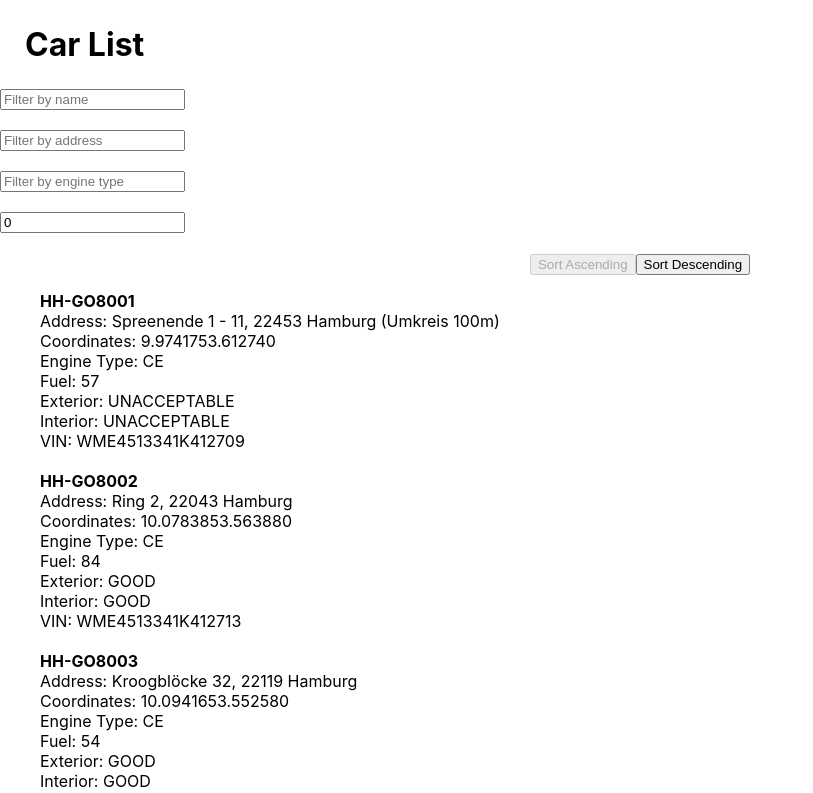
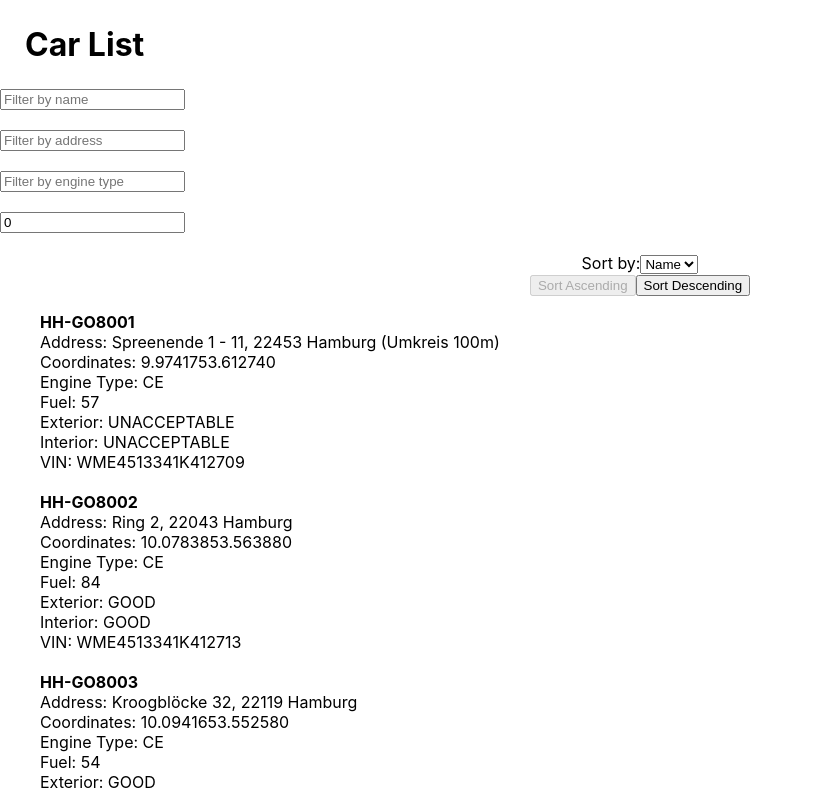
Before and after one commit to kikani-parth/car-map, a React (Create React App) app: page / in a window 1280 px wide. Shown: the top 793 px of the page, without its empty margins (0-813 px from the left). Built offline with nearby package versions, Linux system fonts and the light colour scheme.

Commit message:
add functionality to 'sort' by 'fuel'

```diff
--- a/src/components/FilteredCarList.tsx
+++ b/src/components/FilteredCarList.tsx
@@ -20,6 +20,7 @@ const FilteredCarList: React.FC<FilteredCarListProps> = ({ cars }) => {
     fuel: 0,
   });
   const [sortOrder, setSortOrder] = useState<'asc' | 'desc'>('asc');
+  const [sortBy, setSortBy] = useState<'name' | 'fuel'>('name');
 
   const handleFilterChange = (filterType: string, value: string) => {
     setFilters((prevFilters) => ({
@@ -37,13 +38,18 @@ const FilteredCarList: React.FC<FilteredCarListProps> = ({ cars }) => {
     filters.fuel
   );
 
-  const sortedCars = sortCars(filteredCars, sortOrder);
+  const sortedCars = sortCars(filteredCars, sortOrder, sortBy);
 
   return (
     <div>
       <h1 style={{ textAlign: 'left', margin: '25px' }}>Car List</h1>
       <FilterControls filters={filters} onFilterChange={handleFilterChange} />
-      <SortControls sortOrder={sortOrder} onSortChange={setSortOrder} />
+      <SortControls
+        sortOrder={sortOrder}
+        sortBy={sortBy}
+        onSortChange={setSortOrder}
+        onSortByChange={setSortBy}
+      />
       <CarList cars={sortedCars} />
     </div>
   );
--- a/src/components/SortControls.tsx
+++ b/src/components/SortControls.tsx
@@ -2,14 +2,29 @@ import React from 'react';
 
 interface SortControlsProps {
   sortOrder: 'asc' | 'desc';
+  sortBy: 'name' | 'fuel';
   onSortChange: (order: 'asc' | 'desc') => void;
+  onSortByChange: (sortBy: 'name' | 'fuel') => void;
 }
 
 const SortControls: React.FC<SortControlsProps> = ({
   sortOrder,
+  sortBy,
   onSortChange,
+  onSortByChange,
 }) => {
   return (
+    <div>
+      <div>
+        <label>Sort by:</label>
+        <select
+          value={sortBy}
+          onChange={(e) => onSortByChange(e.target.value as 'name' | 'fuel')}
+        >
+          <option value="name">Name</option>
+          <option value="fuel">Fuel</option>
+        </select>
+      </div>
       <div>
         <button
           onClick={() => onSortChange('asc')}
@@ -24,6 +39,7 @@ const SortControls: React.FC<SortControlsProps> = ({
           Sort Descending
         </button>
       </div>
+    </div>
   );
 };
 
--- a/src/utils/sortUtils.tsx
+++ b/src/utils/sortUtils.tsx
@@ -2,13 +2,28 @@ import { Placemark } from 'types';
 
 export const sortCars = (
   cars: Placemark[],
-  sortOrder: 'asc' | 'desc'
+  sortOrder: 'asc' | 'desc',
+  sortBy: 'name' | 'fuel' = 'name' // Default to sorting by name
 ): Placemark[] => {
   return cars.sort((a, b) => {
-    if (sortOrder === 'asc') {
-      return a.name.localeCompare(b.name);
+    if (sortBy === 'fuel') {
+      if (sortOrder === 'asc') {
+        return a.fuel === b.fuel
+          ? a.name.localeCompare(b.name)
+          : a.fuel - b.fuel;
+      } else {
+        // sortOrder === desc
+        return b.fuel === a.fuel
+          ? b.name.localeCompare(a.name)
+          : b.fuel - a.fuel;
+      }
     } else {
-      return b.name.localeCompare(a.name);
+      // Default sorting by name
+      if (sortOrder === 'asc') {
+        return a.name.localeCompare(b.name);
+      } else {
+        return b.name.localeCompare(a.name);
+      }
     }
   });
 };
```
Lines whose indentation alone changed are shown as unchanged.
